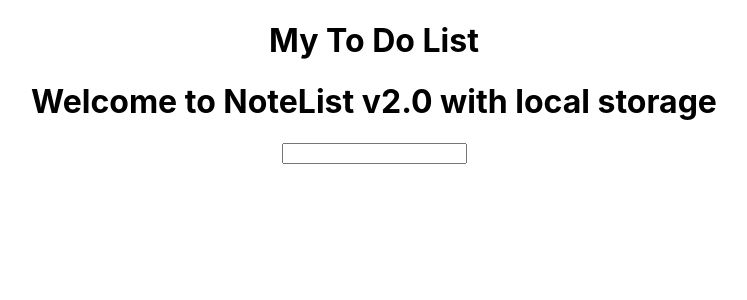
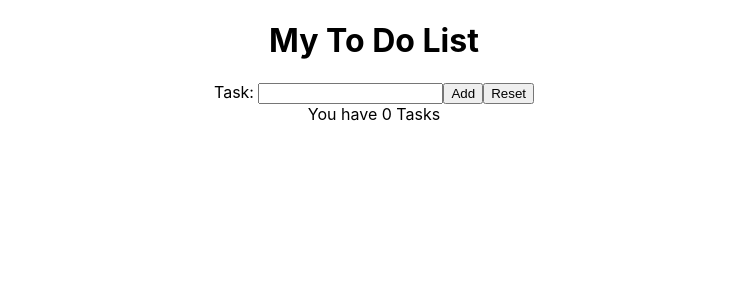
Before and after one commit to mattybwoy/React-ToDo, a React (Create React App) app: page / in a window 1280 px wide. Shown: the top 300 px of the page, without its empty margins (266-1013 px from the left). Built offline with nearby package versions, Linux system fonts and the light colour scheme.

Commit message:
Reamining tasks updated, readme updated

```diff
--- a/src/App.js
+++ b/src/App.js
@@ -7,8 +7,8 @@ function App() {
   return (
     <div className="App">
         <h1>My To Do List</h1>
-        {/* < NoteList/> */}
-        < NoteListHook/>
+        < NoteList/>
+        {/* < NoteListHook/> */}
     </div>
   );
 }
--- a/src/NoteList.js
+++ b/src/NoteList.js
@@ -30,6 +30,7 @@ this.handleSubmit = this.handleSubmit.bind(this);
      })
    }
 
+
 render() {
   return (
     <div className = 'Personal NoteList'>
@@ -40,8 +41,9 @@ render() {
       <input type = 'submit' value = 'Add'/ >
       <input type='button' value='Reset' onClick ={this.resetForm}/>
       </form>
-    {/* You have {this.state.todo.length} */}
-    You have {this.state.todo.filter(todo => !todo.checked).length} tasks remaining
+
+    You have {this.state.todo.length} Tasks
+
       {this.state.todo.map((todo, index) => {
         return (<p key ={index}>{todo}
         <input type='checkbox' />
```
Also changed, not shown: 1 other file (tests, documents, lock files or other folders).
